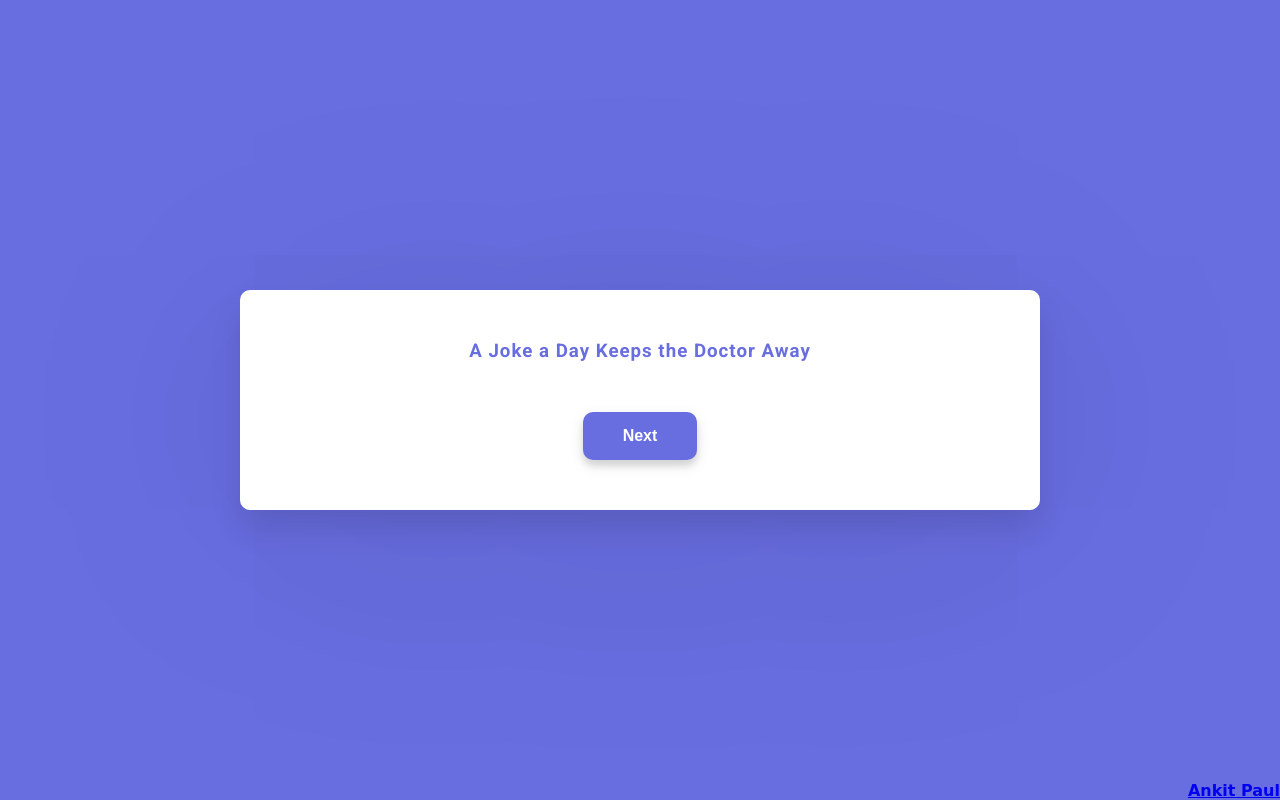
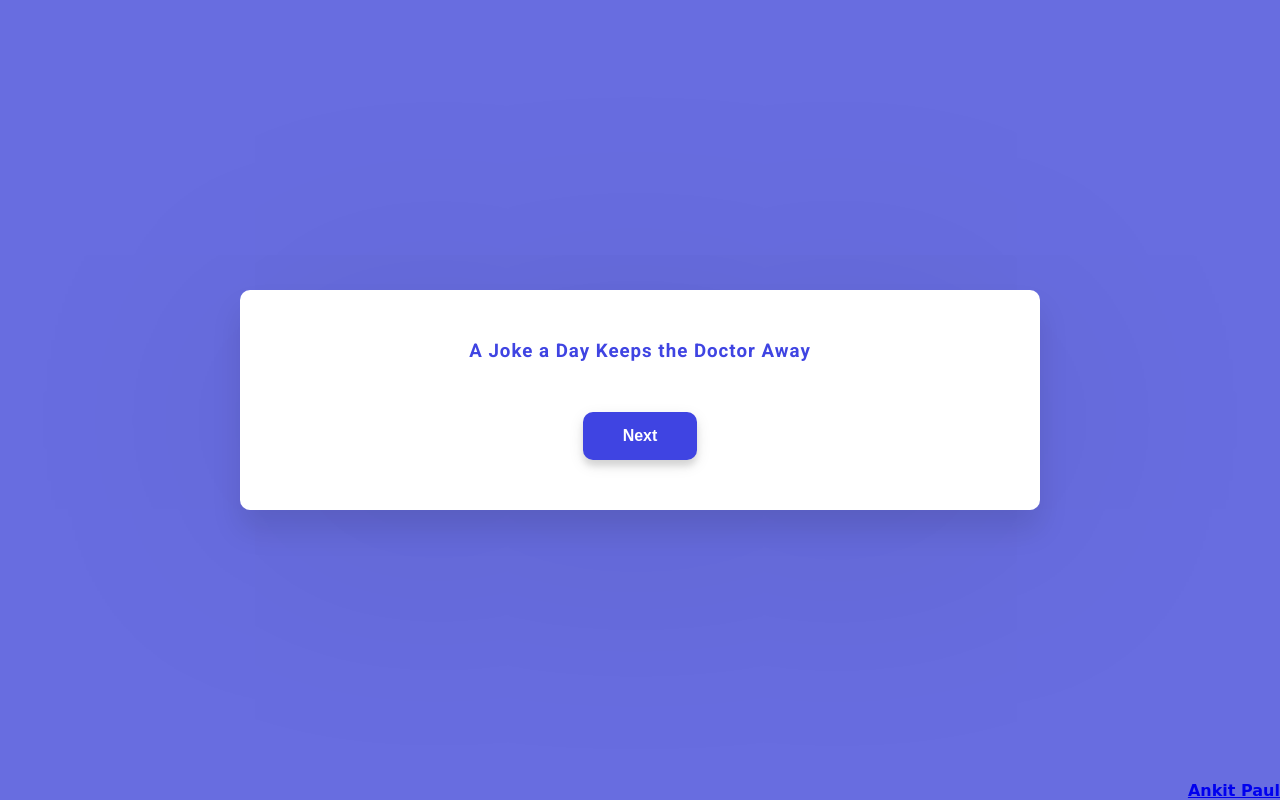
Before and after one commit to paulxgit/Thatta, a plain HTML site: page index.html in a window 1280 px wide. In both pictures the pointer is over the button "Next". Drawn offline with Linux system fonts and the light colour scheme; no server answers.

Commit message:
added button hover

```diff
--- a/style.css
+++ b/style.css
@@ -28,7 +28,7 @@ body {
 }
 
 h3 {
-  color: #686de0;
+  color: #3f44e2;
   margin: 0;
   opacity: 1;
   letter-spacing: 1px;
@@ -63,6 +63,10 @@ h3 {
   outline: 0;
 }
 
+.btn:hover {
+  background-color: #3f44e2;
+}
+
 .me {
     font-family: cursive;
     font-weight: 800 ;
```
